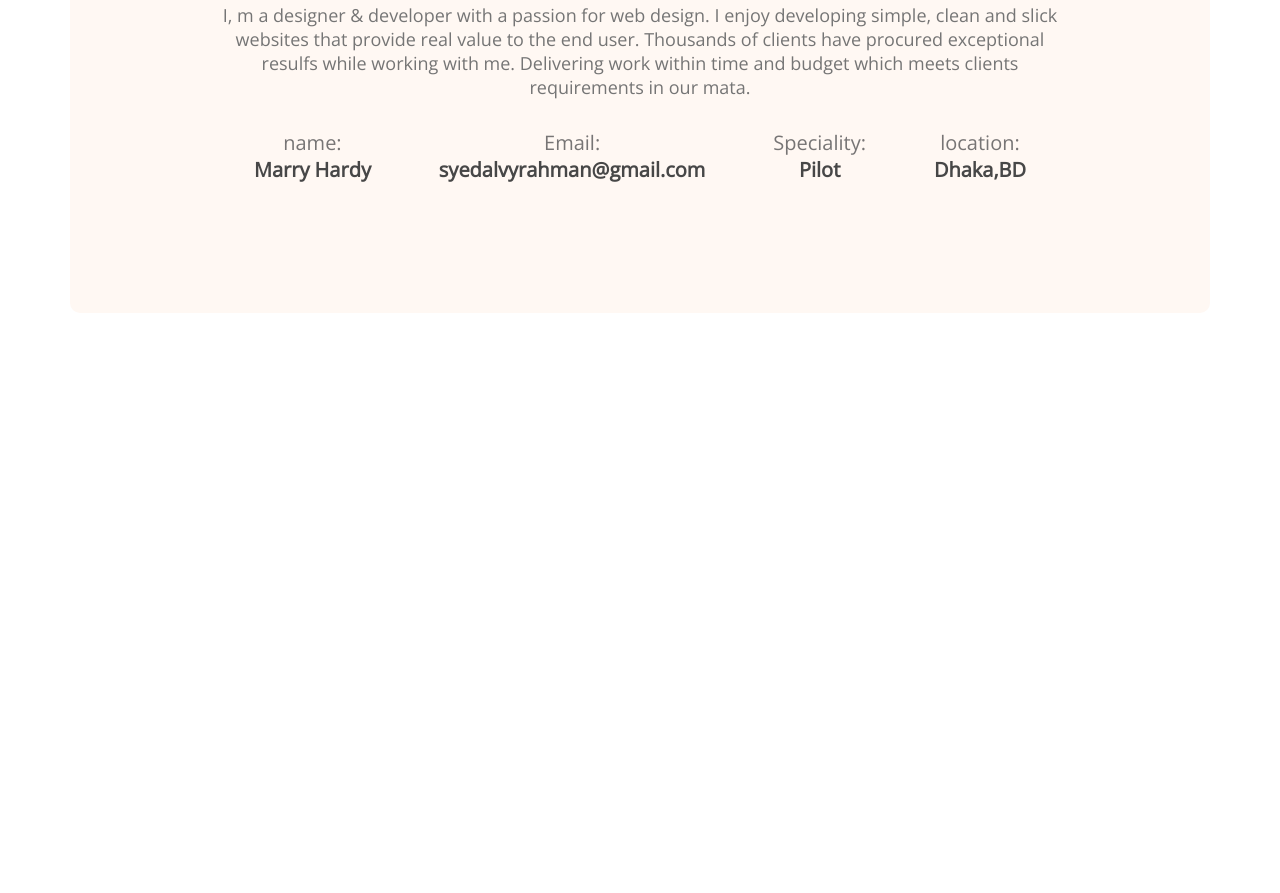
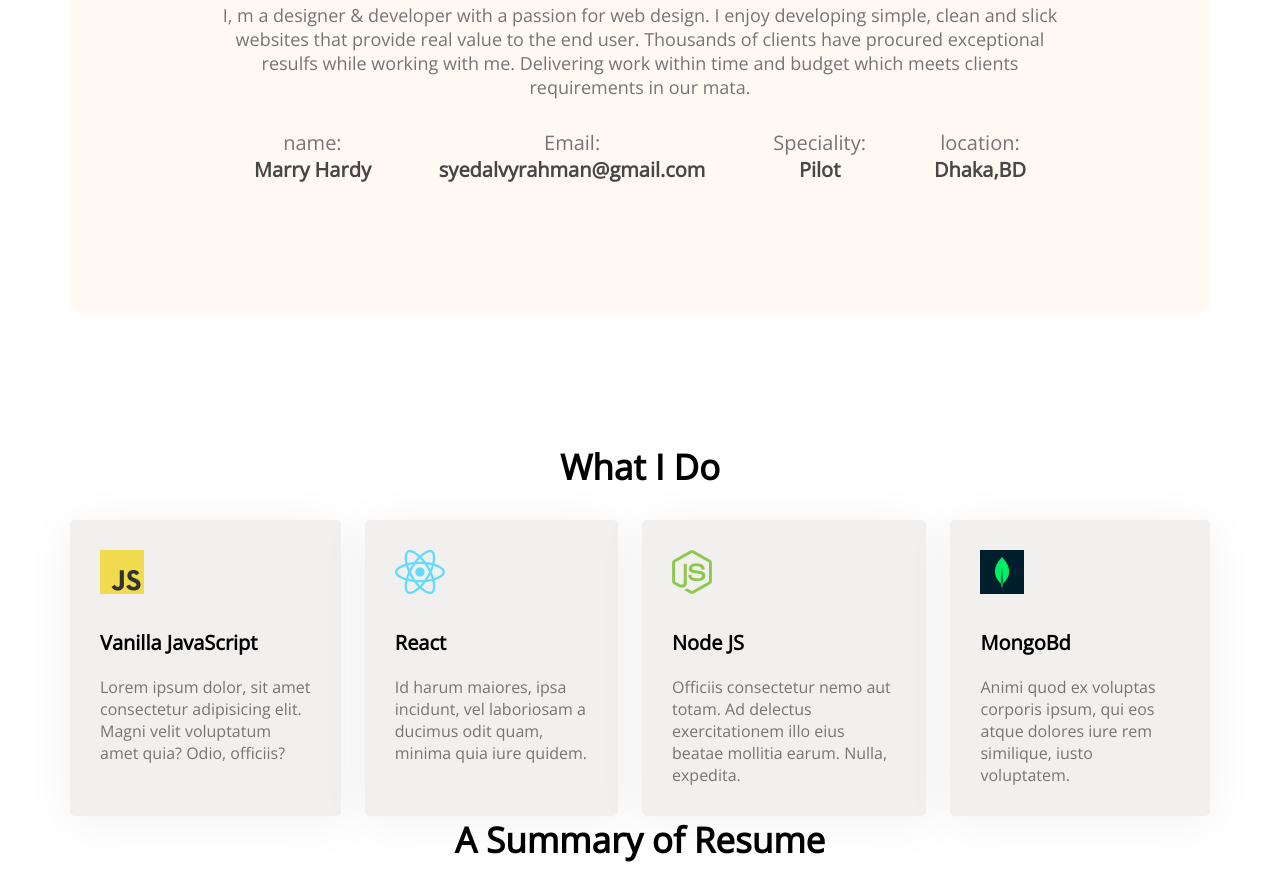
Before and after one commit to abdulawalnur/developer-portfolio, a plain HTML site: page index.html in a window 1280 px wide. Shown: the part 1174-2067 px from the top of the page. Before the commit the page ends 1487 px from the top, so only its background shows below. Drawn offline with nearby package versions, Linux system fonts and the light colour scheme.

Commit message:
added skills content

```diff
--- a/index.html
+++ b/index.html
@@ -56,6 +56,36 @@
             </div>
 
          </section>
+         <!-- what i do section -->
+         <section class="what-i-do">
+            <h3 class="section-title">What I Do</h3>
+            <div class="skills-container">
+                <div class="skills">
+                    <img src="images/icons/js.png" alt="">
+                    <p class="skill-title">Vanilla JavaScript</p>
+                    <p class="skill-description">Lorem ipsum dolor, sit amet consectetur adipisicing elit. Magni velit voluptatum amet quia? Odio, officiis?</p>
+                </div>
+                <div class="skills">
+                    <img src="images/icons/react.png" alt="">
+                    <p class="skill-title">React</p>
+                    <p class="skill-description">Id harum maiores, ipsa incidunt, vel laboriosam a ducimus odit quam, minima quia iure quidem.</p>
+                </div>
+                <div class="skills">
+                    <img src="images/icons/nodejs.png" alt="">
+                    <p class="skill-title">Node JS</p>
+                    <p class="skill-description">Officiis consectetur nemo aut totam. Ad delectus exercitationem illo eius beatae mollitia earum. Nulla, expedita.</p>
+                </div>
+                <div class="skills">
+                    <img src="images/icons/mongo.png" alt="">
+                    <p class="skill-title">MongoBd</p>
+                    <p class="skill-description">Animi quod ex voluptas corporis ipsum, qui eos atque dolores iure rem similique, iusto voluptatem.</p>
+                </div>
+            </div>
+         </section>
+        <!-- Resume Section -->
+        <section class="resume">
+            <h3 class="section-title">A Summary of Resume</h3>
+        </section>
     </main>
     <footer>
 
--- a/styles/portfolio.css
+++ b/styles/portfolio.css
@@ -74,7 +74,7 @@ border-radius: 10px;
 padding: 130px 150px;
 }
 .section-title{
-
+    text-align: center;
     margin-bottom: 30px;
     font-weight: 700px;
     font-size: 35px;
@@ -98,3 +98,27 @@ padding: 130px 150px;
     font-size: 20px;
     color: #474747
 }
+/* what i do styles */
+.what-i-do{
+    margin-top: 130px;
+}
+.skills-container{
+    display: flex;
+    gap: 24px;
+}
+.skills{
+    background: #f2efef;
+    box-shadow: 0px 6px 50px rgba(0, 0, 0, 0.06);
+    border-radius: 5px;
+    padding: 30px;
+}
+.skill-title{
+    font-weight: 700;
+    font-size: 20px;
+    margin-top: 30px;
+    margin-bottom: 20px;
+}
+.skill-description{
+    color: #757575;
+}
+/* Resume Styles*/
```
